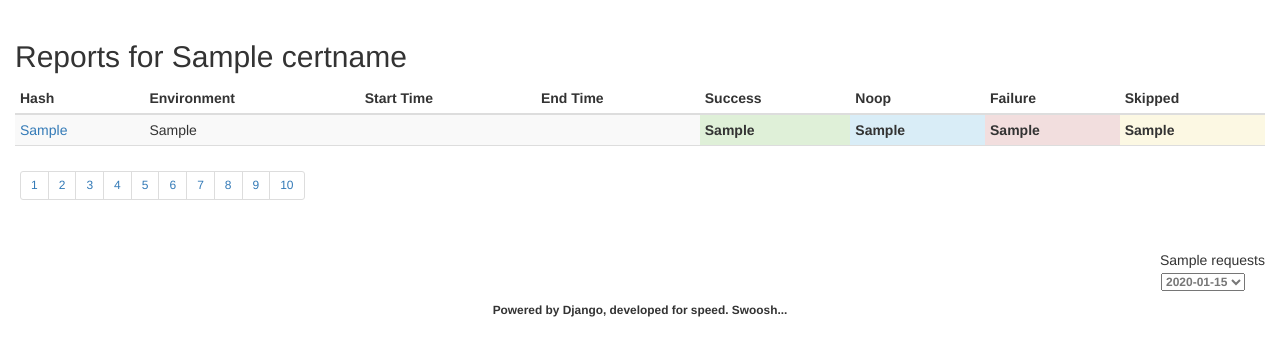
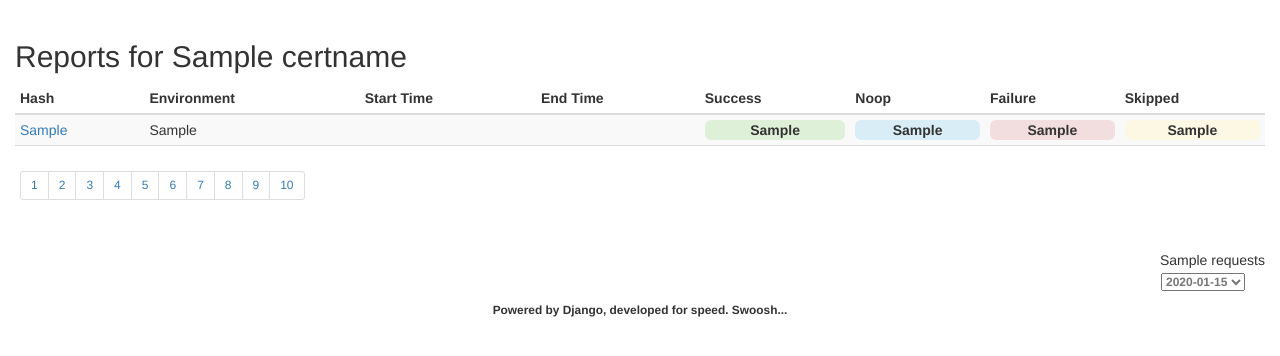
Before and after one commit to gillarkod/panopuppet, a Django app: template pano/templates/pano/reports.html in a window 1280 px wide. Shown: the part 52-408 px from the top of the page. Run offline with Django 3.2, Linux system fonts and the light colour scheme; the template is opened without the code that fills it: most values are stand-ins (such as "Sample title", 1, 10 or a date in 2020); some libraries are stand-ins or nearby versions.

Commit message:
update table style
update to reflect the changes made in the commit for
events analytics

```diff
--- a/pano/templates/pano/reports.html
+++ b/pano/templates/pano/reports.html
@@ -32,7 +32,7 @@
                         <tr>
                             <td>
                                 {% if report.5 or report.6 or report.7 or    report.8 %}
-                                <a href="{% url 'events' certname=report.1 hashid=report.0 %}?report_timestamp={{ report.3 }}&envname={{ report.3 }}">{{ report.0 }}</a>
+                                    <a href="{% url 'events' certname=report.1 hashid=report.0 %}?report_timestamp={{ report.3 }}&envname={{ report.3 }}">{{ report.0 }}</a>
                                 {% else %}
                                     {{ report.0 }}
                                 {% endif %}
@@ -40,14 +40,18 @@
                             <td>{{ report.2 }}</td>
                             <td>{{ report.3|json_to_datetime|date:'Y-m-d H:i:s' }}</td>
                             <td>{{ report.4|json_to_datetime|date:'Y-m-d H:i:s' }}</td>
-                            <td class="success">
-                                <strong>{{ report.5 }}</strong></td>
-                            <td class="info"><strong>{{ report.6 }}</strong>
-                            </td>
-                            <td class="danger">
-                                <strong>{{ report.7 }}</strong></td>
-                            <td class="warning">
-                                <strong>{{ report.8 }}</strong></td>
+                            <td style="text-align: center"><p style="margin-bottom: 0"
+                                                              class="bg-success img-rounded">
+                                <strong>{{ report.5 }}</strong></p></td>
+                            <td style="text-align: center"><p style="margin-bottom: 0"
+                                                              class="bg-info img-rounded">
+                                <strong>{{ report.6 }}</strong></p></td>
+                            <td style="text-align: center"><p style="margin-bottom: 0"
+                                                              class="bg-danger img-rounded">
+                                <strong>{{ report.7 }}</strong></p></td>
+                            <td style="text-align: center"><p style="margin-bottom: 0"
+                                                              class="bg-warning img-rounded">
+                                <strong>{{ report.8 }}</strong></p></td>
                         </tr>
                     {% endfor %}
                 {% else %}
```
Also changed, not shown: pano/templates/pano/index.html (+12 -4 lines), pano/templates/pano/nodes.html (+12 -4 lines).
